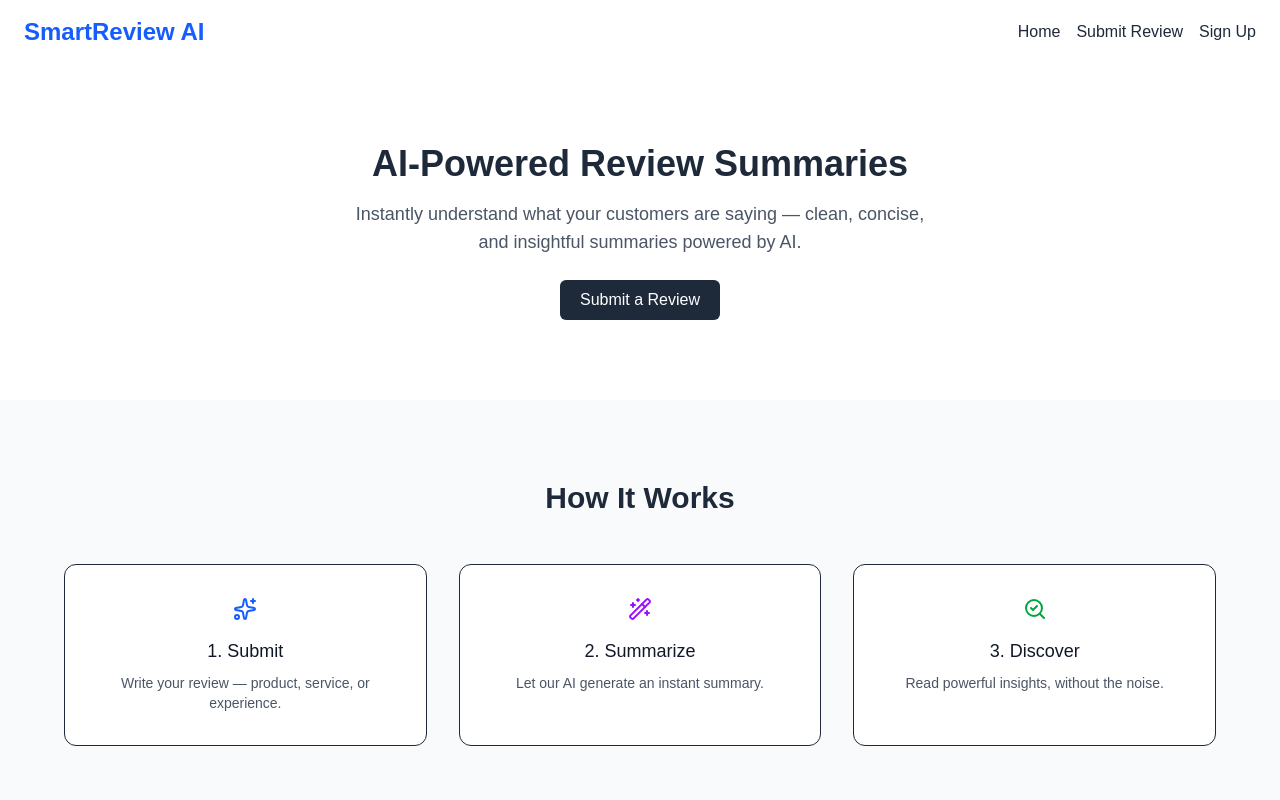
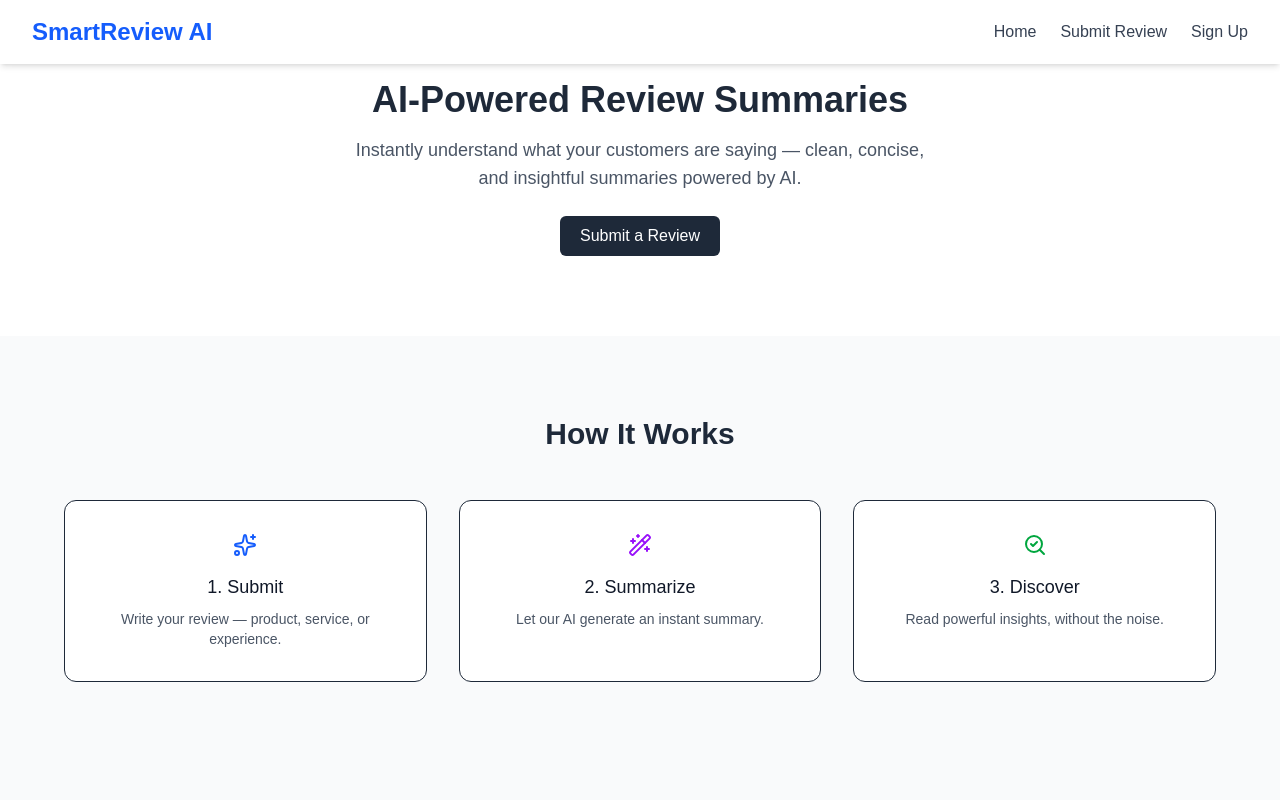
Before and after one commit to Nitindeep65/CR-AI-, a Next.js app: page / in a window 1280 px wide. Shown: the top 800 px of the page. Built offline with nearby package versions, Linux system fonts and the light colour scheme.

Commit message:
new changes in nav bar

```diff
--- a/src/app/components/Navbar.tsx
+++ b/src/app/components/Navbar.tsx
@@ -1,16 +1,60 @@
 "use client";
-import React from "react";
+import { useState } from "react";
 import Link from "next/link";
+import { Menu, X } from "lucide-react";
 
 const Navbar = () => {
+  const [isOpen, setIsOpen] = useState(false);
+
+  const toggleMenu = () => setIsOpen(!isOpen);
+
   return (
-    <nav className="bg-white shadow px-6 py-4 flex justify-between items-center">
-      <h1 className="text-2xl font-bold text-blue-600">SmartReview AI</h1>
-      <div className="flex space-x-4">
-        <Link href="/" className="hover:text-blue-600">Home</Link>
-        <Link href="/submit" className="hover:text-blue-600">Submit Review</Link>
-        <Link href="/Signup" className="hover:text-blue-600">Sign Up</Link>
+    <nav className="bg-white shadow-md fixed top-0 w-full z-50">
+      <div className="max-w-7xl mx-auto px-4 sm:px-6 lg:px-8">
+        <div className="flex justify-between items-center h-16">
+          {/* Logo */}
+          <div className="flex items-center">
+            <h1 className="text-2xl font-bold text-blue-600">SmartReview AI</h1>
+          </div>
+
+          {/* Desktop Menu */}
+          <div className="hidden md:flex space-x-6">
+            <Link href="/" className="text-gray-700 hover:text-blue-600 font-medium transition">
+              Home
+            </Link>
+            <Link href="/submit" className="text-gray-700 hover:text-blue-600 font-medium transition">
+              Submit Review
+            </Link>
+            <Link href="/Signup" className="text-gray-700 hover:text-blue-600 font-medium transition">
+              Sign Up
+            </Link>
+          </div>
+
+          {/* Hamburger Menu */}
+          <div className="md:hidden">
+            <button onClick={toggleMenu} className="text-gray-700 hover:text-blue-600">
+              {isOpen ? <X size={24} /> : <Menu size={24} />}
+            </button>
+          </div>
+        </div>
       </div>
+
+      {/* Mobile Menu */}
+      {isOpen && (
+        <div className="md:hidden bg-white shadow-md">
+          <div className="flex flex-col px-6 py-4 space-y-2">
+            <Link href="/" className="text-gray-700 hover:text-blue-600 font-medium transition" onClick={toggleMenu}>
+              Home
+            </Link>
+            <Link href="/submit" className="text-gray-700 hover:text-blue-600 font-medium transition" onClick={toggleMenu}>
+              Submit Review
+            </Link>
+            <Link href="/Signup" className="text-gray-700 hover:text-blue-600 font-medium transition" onClick={toggleMenu}>
+              Sign Up
+            </Link>
+          </div>
+        </div>
+      )}
     </nav>
   );
 };
```
